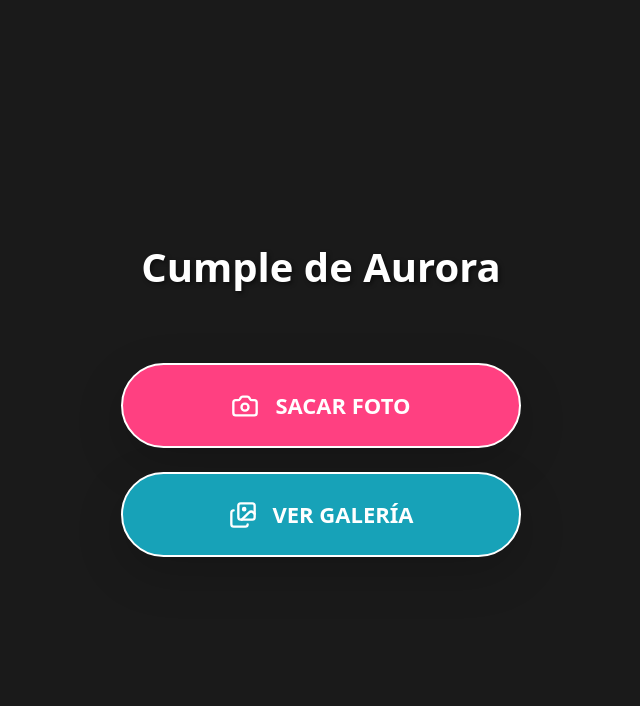
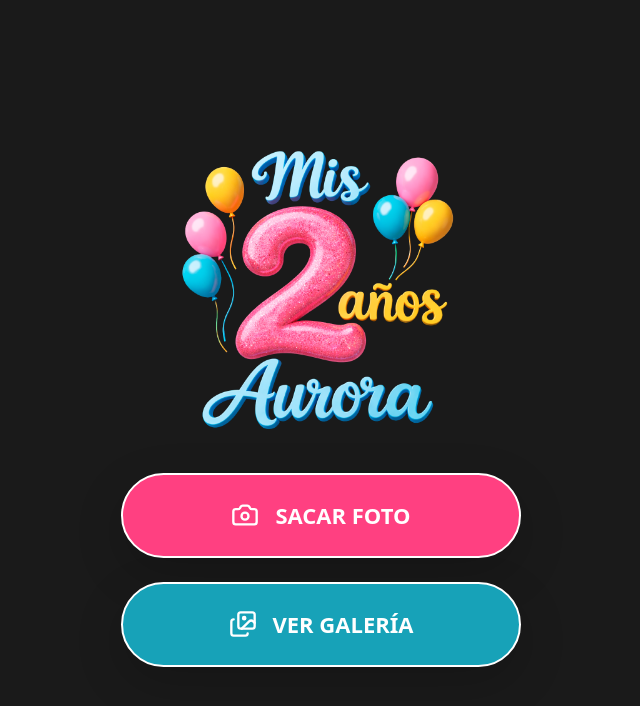
Before and after one commit to martinsosa5/cumple-aurora, a React (Vite) app: page / in a window 1280 px wide. Shown: the top 706 px of the page, without its empty margins (319-959 px from the left). Built offline with nearby package versions, Linux system fonts and the light colour scheme.

Commit message:
agregue una imagen al home

```diff
--- a/src/App.jsx
+++ b/src/App.jsx
@@ -2,6 +2,10 @@ import React, { useState } from 'react';
 import Camara from './components/Camara';
 import Galeria from './components/Galeria';
 import { ArrowLeft, Camera, Images } from 'lucide-react';
+
+// IMPORTANTE: Importamos la imagen del logo desde tu carpeta assets
+// Asegúrate de que el archivo se llame exactamente 'logo.png'
+import logoImg from './assets/img_home.png';
 
 function App() {
   const [vistaActual, setVistaActual] = useState("menu");
@@ -19,9 +23,21 @@ function App() {
           {/* MODO MENÚ */}
           {vistaActual === "menu" && (
             <div className="d-flex flex-column gap-4 animate__animated animate__fadeIn w-100" style={{ maxWidth: '400px' }}>
-              <h1 className="text-white mb-5 fw-bold" style={{ color: '#f8bbd0', textShadow: '2px 2px 4px rgba(0,0,0,0.5)' }}>
-                Cumple de Aurora
-              </h1>
+
+              {/* REEMPLAZO: h1 por la imagen del logo */}
+              <div className="w-100 d-flex justify-content-center">
+                <img
+                  src={logoImg}
+                  alt="Mis 2 años Aurora"
+                  className="img-fluid"
+                  style={{
+                    maxWidth: '80%', // Limitamos el ancho para que no toque los bordes
+                    height: 'auto',   // Mantenemos la proporción
+
+
+                  }}
+                />
+              </div>
 
               <button
                 className="btn py-4 rounded-pill shadow-lg border-white border-2 fw-bold d-flex align-items-center justify-content-center gap-3 text-white"
```
Also changed, not shown: src/assets/img_home.png (added).
